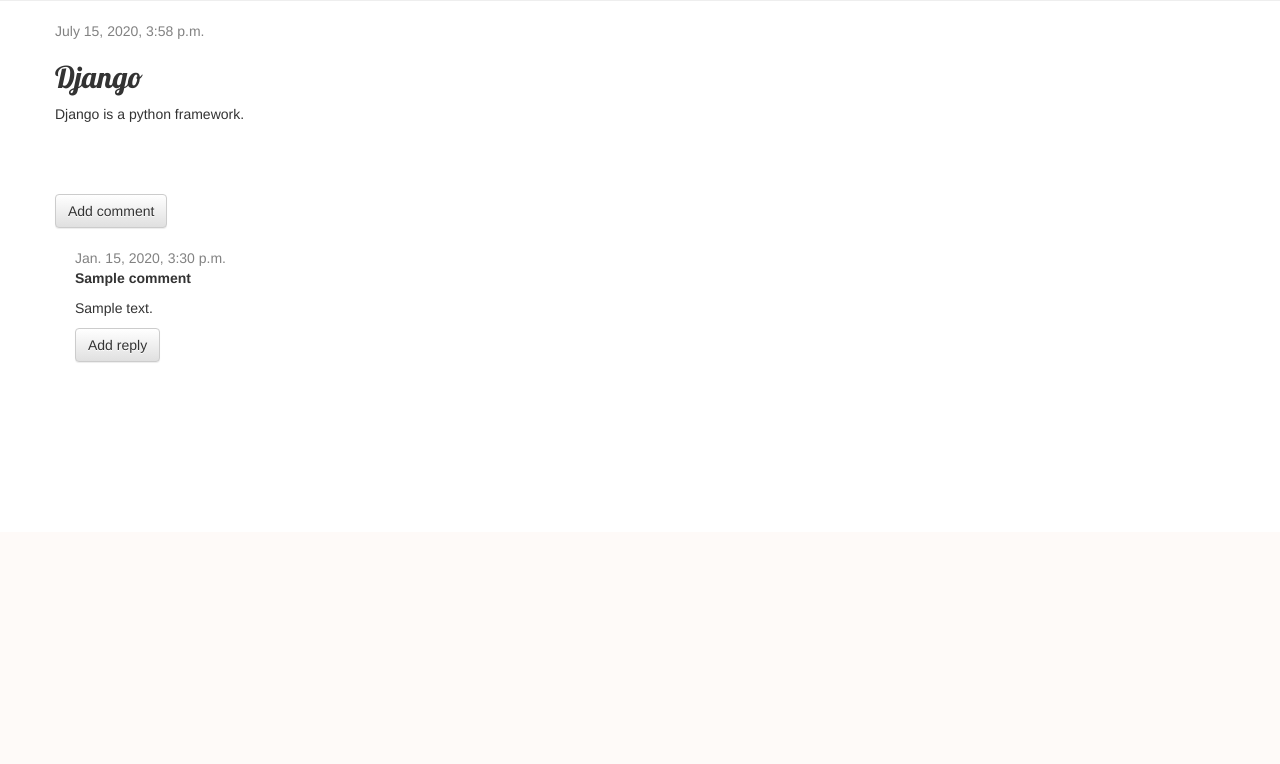
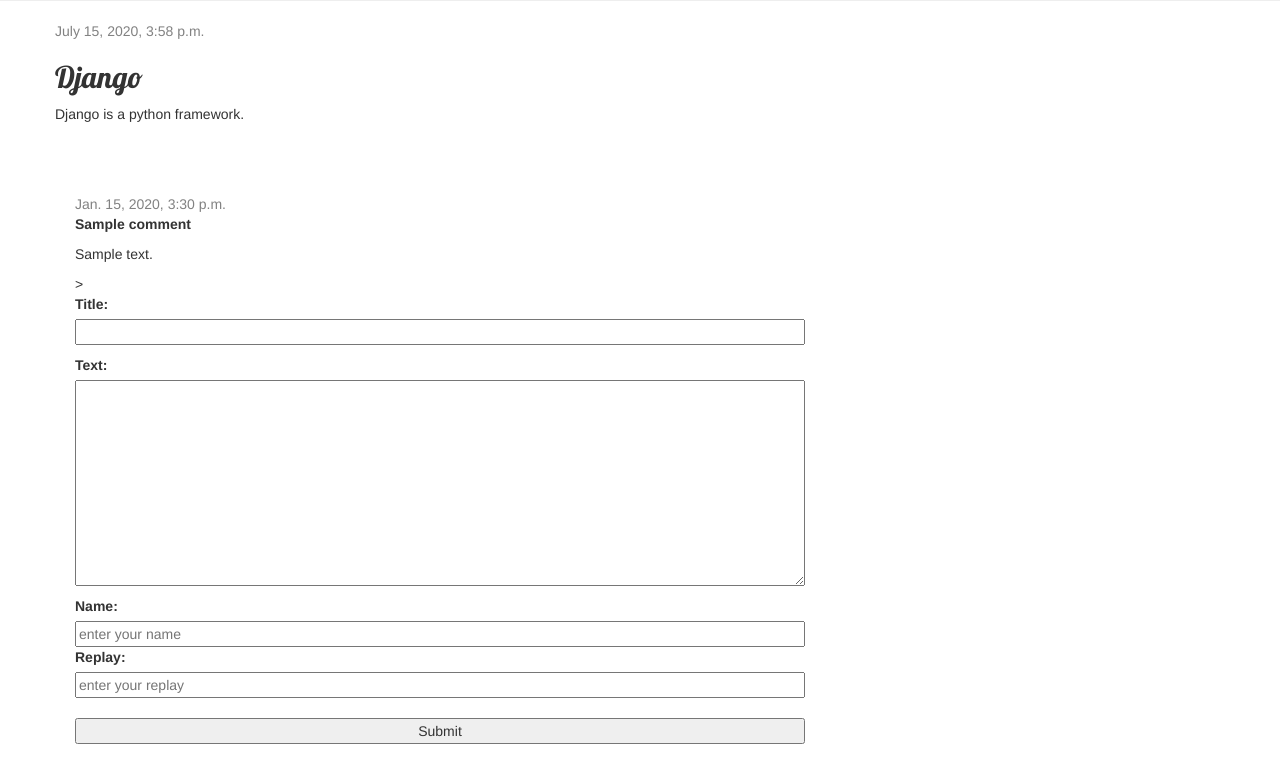
Before and after one commit to vinaybana/blog, a Django app: template blog/templates/blog/post_details.html in a window 1280 px wide. Shown: the part 268-1032 px from the top of the page. Before the commit the page ends 631 px from the top, so only its background shows below. Run offline with Django 3.2, Linux system fonts and the light colour scheme; the template is opened without the code that fills it: values that come from a table or form of the project are taken from there, others are empty; data comes from the database, SQL or seed files in the repository; tables that the repository leaves empty hold one stand-in row (values such as "Sample post"); some libraries are stand-ins or nearby versions.

Commit message:
comment form updated

```diff
--- a/blog/models.py
+++ b/blog/models.py
@@ -60,4 +60,4 @@ class Comment(models.Model):
 
 
     def __str__(self):
-        return self.title
+        return self.name
--- a/blog/templates/blog/post_details.html
+++ b/blog/templates/blog/post_details.html
@@ -14,7 +14,6 @@
         <p>{{ post.text|linebreaksbr }}</p>
     </div>
 
-    <a class="btn btn-default" href="{% url 'blog:add_comment_to_post' slug=post.slug %}">Add comment</a>
     {% for comment in post.comments.all %}
     <div class="comment">
         <div class="date">
@@ -23,8 +22,6 @@
         <strong>{{ comment.name }}</strong>
         <p>{{ comment.text|linebreaks }}</p>
 
-            <a class="btn btn-default" href="{% url 'blog:add_comment_to_post' slug=post.slug %}">Add reply</a>
-
             {% for replay in comment.replies.all %}
                 <div class="replay">
                     <div class="date">
@@ -32,14 +29,20 @@
                     </div>
                     <strong>{{ replay.name }}</strong>
                     <p>{{ replay.text|linebreaks }}</p>
+                </div>
             {% endfor %}
-
             <!-- Hidden input for parent comment.id -->
             <input type="hidden" name="parent_id" value="{{ comment.id }}">
 
 
-
-
+        <form method="POST" class="post-form">{% csrf_token %}>
+            {{ form.as_p }}
+            <label for="name"> Name:</label><br>
+            <input type="text" id="name" placeholder="enter your name"><br>
+            <label for="replay"> Replay:</label><br>
+            <input type="text" id="replay" placeholder="enter your replay"><br><br>
+            <input type="submit" value="Submit">
+        </form>
     </div>
     {% empty %}
         <p>No comments here yet :(</p>
```
